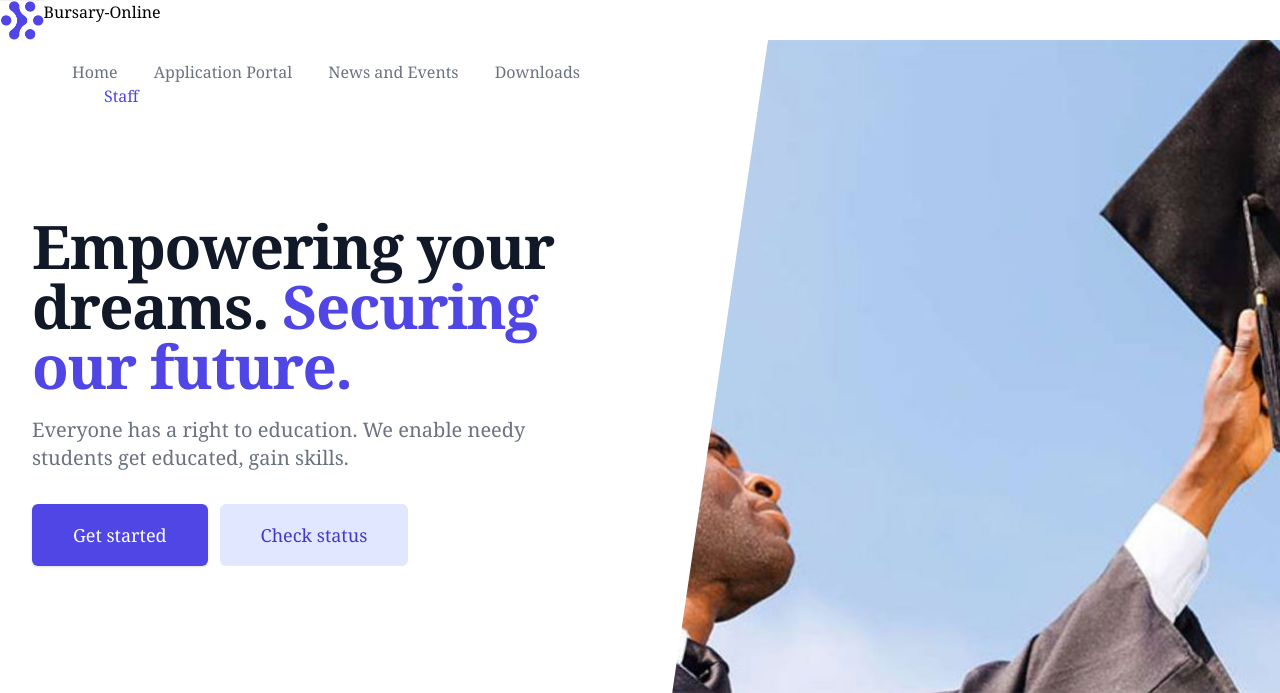
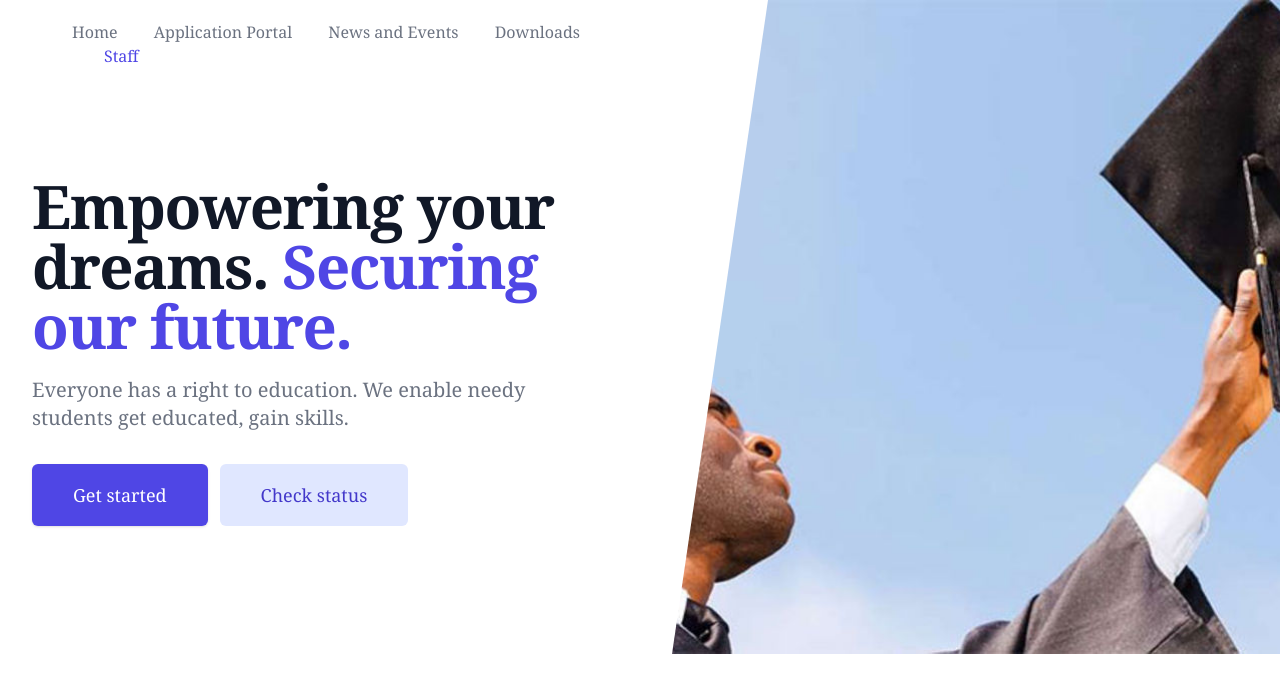
Before and after one commit to google-boy/bursary, a Django app: page / in a window 1280 px wide. Shown: the part 48-741 px from the top of the page. Run offline with Django 3.2, Linux system fonts and the light colour scheme; some libraries are stand-ins or nearby versions.

Commit message:
Modify index page.

```diff
--- a/bursary_app/templates/bursary_app/index.html
+++ b/bursary_app/templates/bursary_app/index.html
@@ -3,15 +3,6 @@
 {% load static %}
 
 {% block content %}
-    <div class="flex">
-        <a href="{% url 'bursary_app:index' %}">
-          <span class="sr-only">Logo</span>
-          <img class="h-8 w-auto sm:h-10" src="{% static 'theme/images/workflow-logo.png' %}">
-        </a>
-        <h1><a href="{% url 'bursary_app:index' %}" class="hover:text-indigo-500">Bursary-Online</a></h1>
-
-    </div>
-    <!-- This example requires Tailwind CSS v2.0+ -->
 <div class="relative bg-white overflow-hidden">
   <div class="max-w-7xl mx-auto">
     <div class="relative z-10 pb-8 bg-white sm:pb-16 md:pb-20 lg:max-w-2xl lg:w-full lg:pb-28 xl:pb-32">
```
